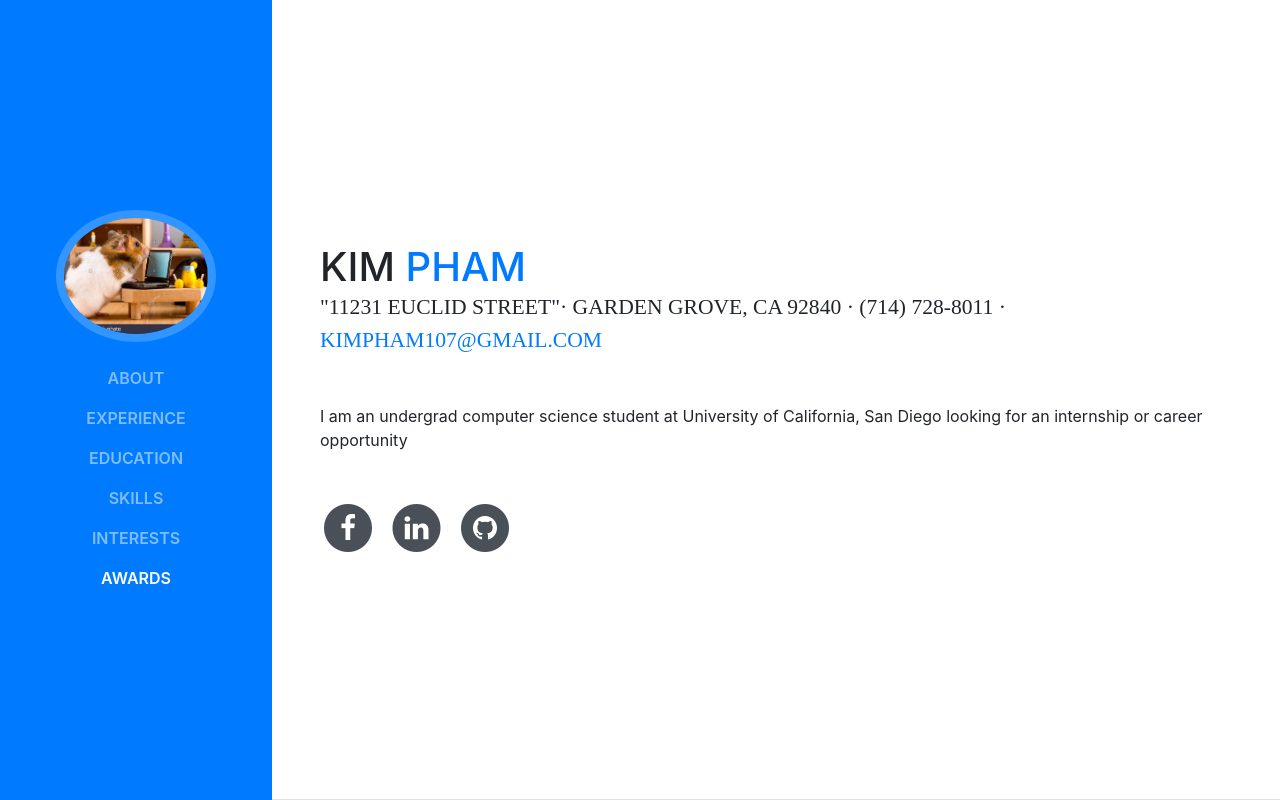
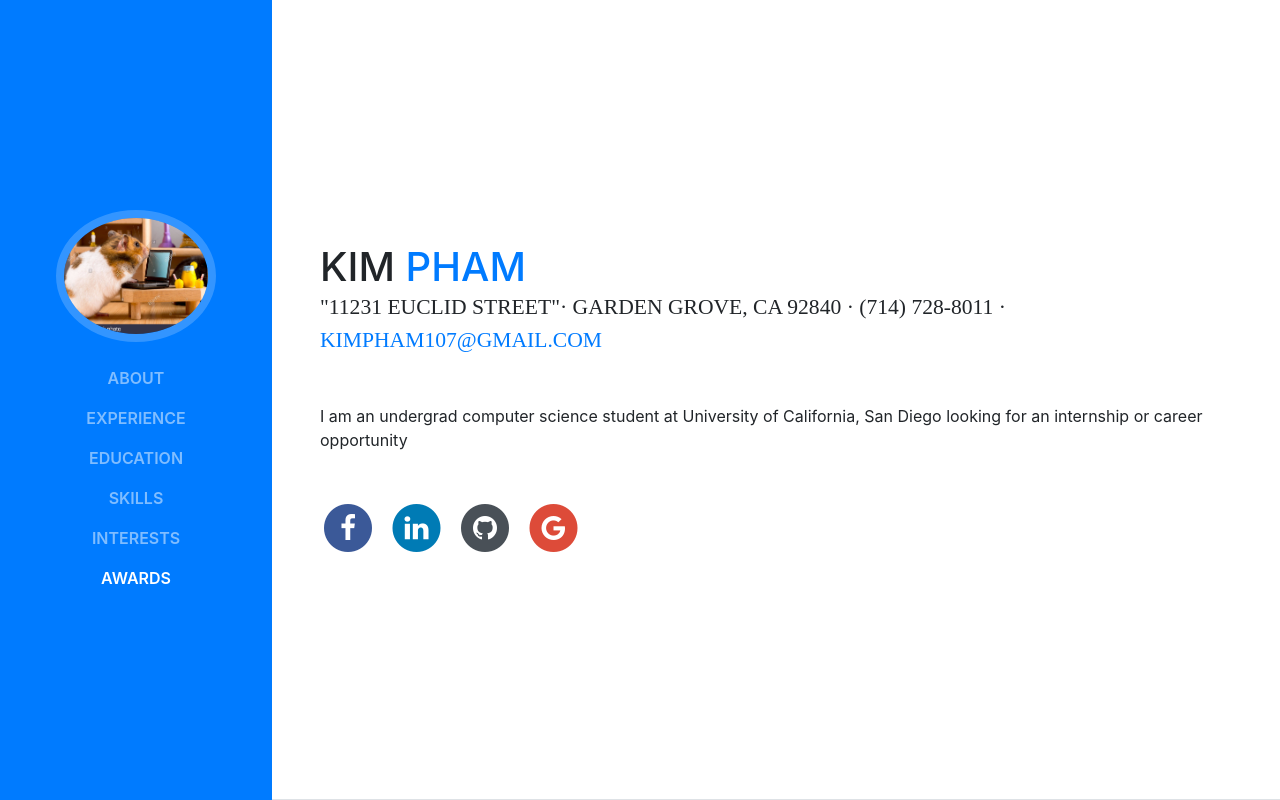
Before and after one commit to codePHamster/miniCodeHamster.github.io, a website with bundled scripts: page index.html in a window 1280 px wide. Shown: the top 800 px of the page. Built offline with nearby package versions, Linux system fonts and the light colour scheme; a web font is replaced by a local one.

Commit message:
Colored social icons

```diff
--- a/index.html
+++ b/index.html
@@ -80,8 +80,8 @@
             <li class="list-inline-item">
               <a href="https://www.facebook.com/miniCodeHamster">
                 <span class="fa-stack fa-lg">
-                  <i class="fa fa-circle fa-stack-2x"></i>
-                  <i class="fa fa-facebook fa-stack-1x fa-inverse"></i>
+                  <i class="fa fa-circle fa-stack-2x"style="color:#3B5998"></i>
+                  <i class="fa fa-facebook fa-stack-1x"style="color:white"></i>
                 </span>
               </a>
             </li>
@@ -89,8 +89,8 @@
             <li class="list-inline-item">
               <a href="https://www.linkedin.com/in/kim-pham-2991b2166/">
                 <span class="fa-stack fa-lg">
-                  <i class="fa fa-circle fa-stack-2x"></i>
-                  <i class="fa fa-linkedin fa-stack-1x fa-inverse"></i>
+                  <i class="fa fa-circle fa-stack-2x"style="color:#007bb5"></i>
+                  <i class="fa fa-linkedin fa-stack-1x"style="color:white"></i>
                 </span>
               </a>
             </li>
@@ -99,6 +99,14 @@
                 <span class="fa-stack fa-lg">
                   <i class="fa fa-circle fa-stack-2x"></i>
                   <i class="fa fa-github fa-stack-1x fa-inverse"></i>
+                </span>
+              </a>
+            </li>
+            <li class="list-inline-item">
+              <a href="https://plus.google.com/u/0/113373342610171279361">
+                <span class="fa-stack fa-lg">
+                  <i class="fa fa-circle fa-stack-2x"style="color:#dd4b39"></i>
+                  <i class="fa fa-google fa-stack-1x"style="color:white"></i>
                 </span>
               </a>
             </li>
```
